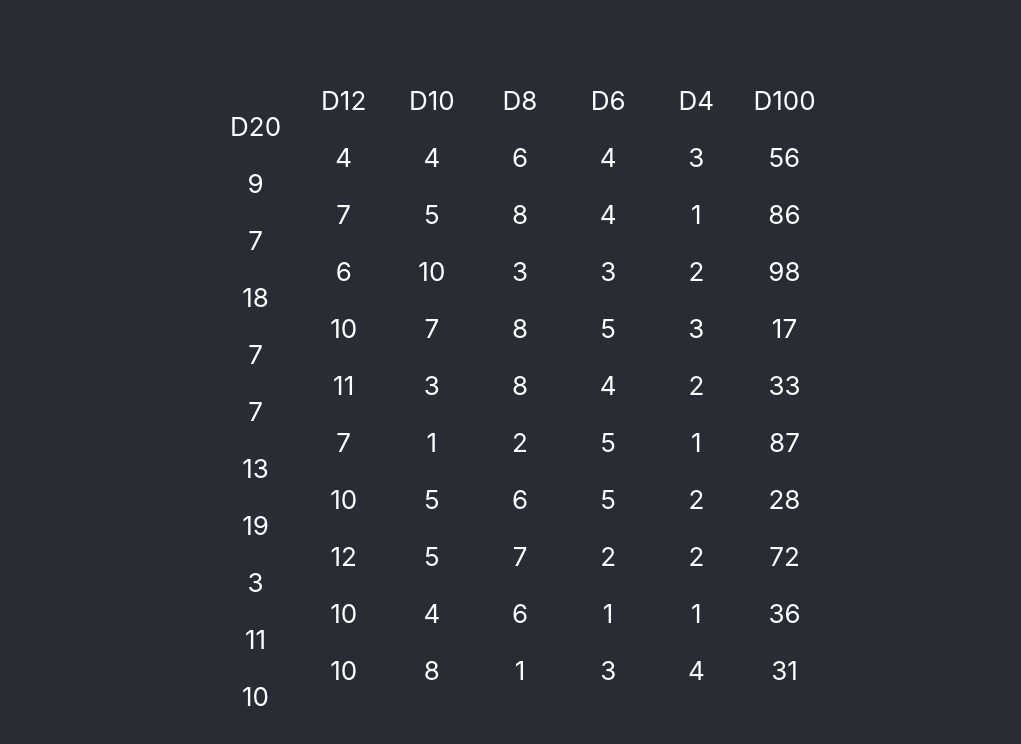
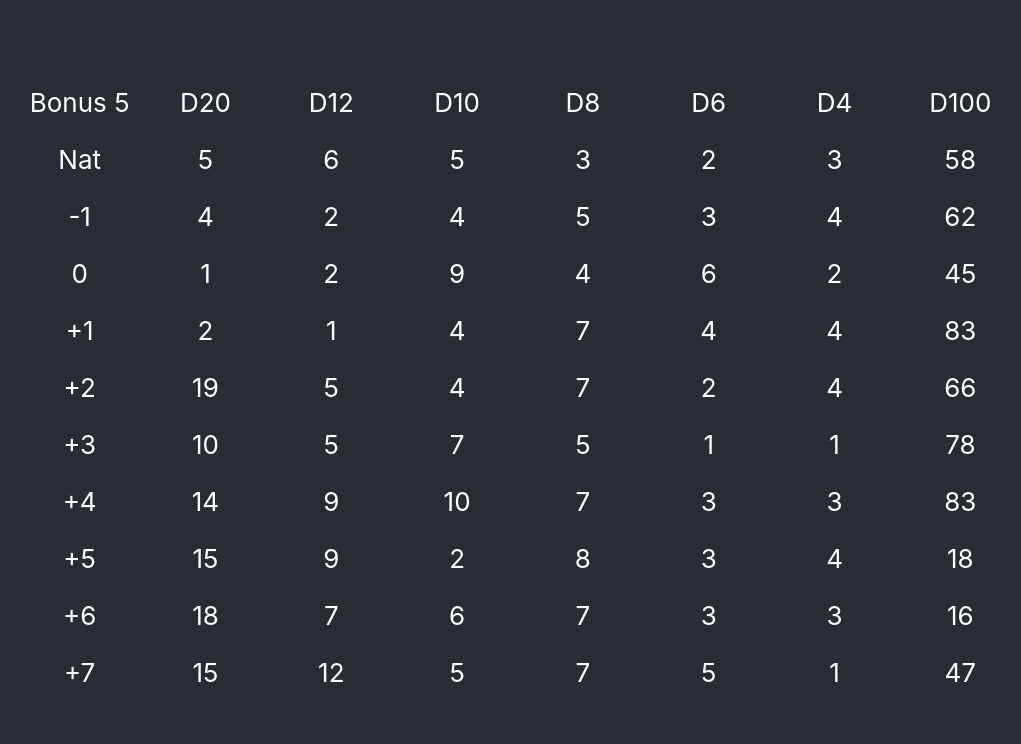
Before and after one commit to Utkarsh-G/fast-dice, a React (Create React App) app in the folder fast-dice/: page / in a window 1280 px wide. Shown: the top 744 px of the page, without its empty margins (120-1141 px from the left). Built offline with nearby package versions, Linux system fonts and the light colour scheme.

Commit message:
moving to storing rand values in states

```diff
--- a/fast-dice/src/App.js
+++ b/fast-dice/src/App.js
@@ -3,11 +3,22 @@ import './App.css';
 import RollDisplay from './RollDisplay';
 import { useState } from 'react';
 
+const gen_random = (size) => {
+  let my_arr = []
+  for (let i = 0; i < 10; i++){
+      my_arr.push(Math.ceil(Math.random() * size))
+  }
+  return my_arr
+}
+
 function App() {
 
-  const [roll, setroll] = useState(0)
+  //const [roll, setroll] = useState(0)
+  const [d20, setD20] = useState(gen_random(20))
+
   function clickHandler(e) {
-    setroll(roll+1); // width: 100
+    //setroll(roll+1); // width: 100
+    setD20(gen_random(20))
 }
   return (
     <div className="App" onClick={clickHandler}>
@@ -24,7 +35,7 @@ function App() {
         >
           Learn React
         </a> */}
-        <RollDisplay />
+        <RollDisplay d20={d20} />
       </header>
     </div>
   );
--- a/fast-dice/src/RollDisplay.js
+++ b/fast-dice/src/RollDisplay.js
@@ -1,27 +1,57 @@
 import React, {useState} from "react";
 
-function RollDisplay() {
-    const [roll, setroll] = useState(0)
+
+const gen_random = (size) => {
+    let my_arr = []
+    for (let i = 0; i < 10; i++){
+        my_arr.push(Math.ceil(Math.random() * size))
+    }
+    return my_arr
+}
+
+function RollDisplay({d20}) {
+    //const [roll, setroll] = useState(0)
+    //const [d20, setD20] = useState(gen_random(20))
+    const [d12, setD12] = useState(gen_random(12))
+    const [d10, setD10] = useState(gen_random(10))
+    const [d8, setD8] = useState(gen_random(8))
+    const [d6, setD6] = useState(gen_random(6))
+    const [d4, setD4] = useState(gen_random(4))
+    const [d100, setD100] = useState(gen_random(100))
 
     function clickHandler(e) {
-        setroll(roll+1); // width: 100
+        //setroll(roll+1); // width: 100
+        //setD20(gen_random(20))
     }
         return (
-        <div style={{margin: 'auto', display: 'block', columnCount: 7}}>
+        <div style={{margin: 'auto', display: 'block', columnCount: 8}}>
 
-
+        Bonus {d20[0]}
+        <p> Nat </p>
+        <p> -1 </p>
+        <p> 0 </p>
+        <p> +1 </p>
+        <p> +2 </p>
+        <p> +3 </p>
+        <p> +4 </p>
+        <p> +5 </p>
+        <p> +6 </p>
+        <p> +7 </p>
 
         <p> D20</p>
+        {d20.map((number)=>{
+            return <p>{number}</p>
+        })}
+        {/* <p> {Math.ceil(Math.random() * 20)} </p>
+        <p> {Math.ceil(Math.random() * 20)-1} </p>
         <p> {Math.ceil(Math.random() * 20)} </p>
-        <p> {Math.ceil(Math.random() * 20)} </p>
-        <p> {Math.ceil(Math.random() * 20)} </p>
-        <p> {Math.ceil(Math.random() * 20)} </p>
-        <p> {Math.ceil(Math.random() * 20)} </p>
-        <p> {Math.ceil(Math.random() * 20)} </p>
-        <p> {Math.ceil(Math.random() * 20)} </p>
-        <p> {Math.ceil(Math.random() * 20)} </p>
-        <p> {Math.ceil(Math.random() * 20)} </p>
-        <p> {Math.ceil(Math.random() * 20)} </p>
+        <p> {Math.ceil(Math.random() * 20)+1} </p>
+        <p> {Math.ceil(Math.random() * 20)+2} </p>
+        <p> {Math.ceil(Math.random() * 20)+3} </p>
+        <p> {Math.ceil(Math.random() * 20)+4} </p>
+        <p> {Math.ceil(Math.random() * 20)+5} </p>
+        <p> {Math.ceil(Math.random() * 20)+6} </p>
+        <p> {Math.ceil(Math.random() * 20)+7} </p> */}
 
 
 
```
